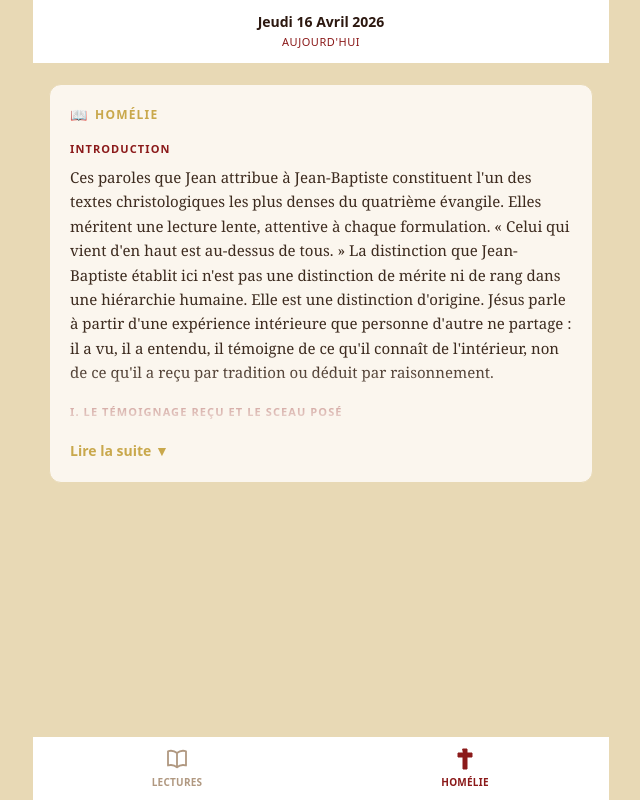
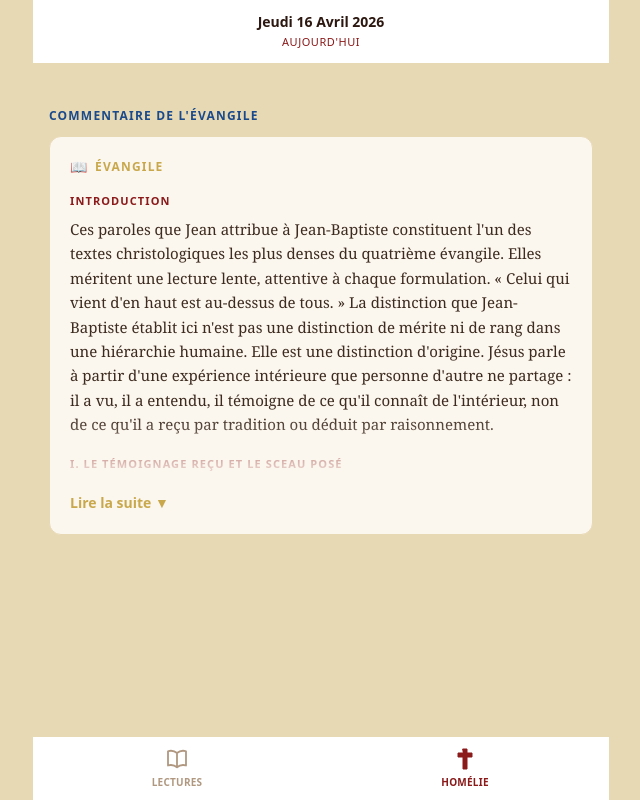
Before and after one commit to taillecrayon035-wq/hom-lia, a Next.js app: page / in a window 1280 px wide. Both pictures are taken after a click on the button "HOMÉLIE". Shown: the whole page, without its empty margins (319-959 px from the left). Built offline with nearby package versions, Linux system fonts and the light colour scheme; no server answers.

Commit message:
feat: commentaires lecture+évangile pour le 19 avril 2026 (3e dim. de Pâques)

```diff
--- a/app/api/commentaire/route.js
+++ b/app/api/commentaire/route.js
@@ -18,14 +18,23 @@ export async function GET(request) {
   }
 
   const db = loadDb();
+  const entry = db[date];
 
-  if (db[date]) {
+  if (!entry) {
+    return NextResponse.json({ error: 'Commentaire non disponible' }, { status: 404 });
+  }
+
+  // Nouveau format : { lecture: { sections }, evangile: { sections } }
+  if (entry.lecture || entry.evangile) {
     return NextResponse.json({
-      commentaire: db[date].sections
-        ? { sections: db[date].sections }
-        : db[date].commentaire,
+      lecture: entry.lecture || null,
+      evangile: entry.evangile || null,
     });
   }
 
-  return NextResponse.json({ error: 'Commentaire non disponible' }, { status: 404 });
+  // Ancien format (rétrocompatibilité)
+  return NextResponse.json({
+    evangile: entry.sections ? { sections: entry.sections } : entry.commentaire,
+    lecture: null,
+  });
 }
--- a/components/tabs/HomelieTab.js
+++ b/components/tabs/HomelieTab.js
@@ -4,58 +4,61 @@ import { formatDateFR, today } from "../../data/mockData";
 import CommentaireCard from "../CommentaireCard";
 
 export default function HomelieTab({ date }) {
-  const [commentaire, setCommentaire] = useState(null);
+  const [data, setData] = useState(null);
   const [loading, setLoading] = useState(true);
   const isToday = date === today();
 
   useEffect(() => {
     setLoading(true);
-    setCommentaire(null);
+    setData(null);
     fetch(`/api/commentaire?date=${date}`)
       .then((r) => r.json())
-      .then((data) => {
-        if (!data.error) setCommentaire(data.commentaire);
-      })
+      .then((d) => { if (!d.error) setData(d); })
       .catch(() => {})
       .finally(() => setLoading(false));
   }, [date]);
 
   return (
     <div className="flex flex-col h-full">
-      {/* Header */}
       <div className="px-5 py-3 border-b border-[#E8D9B5] bg-white">
         <div className="text-center">
-          <p className="text-sm font-semibold text-brown capitalize">
-            {formatDateFR(date)}
-          </p>
+          <p className="text-sm font-semibold text-brown capitalize">{formatDateFR(date)}</p>
           {isToday && (
-            <p className="text-[11px] uppercase tracking-wider text-cardinal font-medium mt-0.5">
-              Aujourd'hui
-            </p>
+            <p className="text-[11px] uppercase tracking-wider text-cardinal font-medium mt-0.5">Aujourd'hui</p>
           )}
         </div>
       </div>
 
-      {/* Content */}
       <div className="flex-1 overflow-y-auto px-4 py-5 pb-4">
         {loading ? (
           <div className="text-center py-20">
             <p className="text-4xl mb-4">✝</p>
             <p className="text-sm text-[#8B6A3E]">Chargement…</p>
           </div>
-        ) : commentaire ? (
-          <CommentaireCard
-            label="Homélie"
-            sections={commentaire.sections}
-            text={typeof commentaire === "string" ? commentaire : null}
-          />
+        ) : data ? (
+          <>
+            {data.lecture && (
+              <>
+                <p className="text-xs font-bold tracking-widest uppercase text-cardinal mb-3">
+                  Commentaire de la Lecture
+                </p>
+                <CommentaireCard label="Lecture" sections={data.lecture.sections} />
+              </>
+            )}
+            {data.evangile && (
+              <>
+                <p className="text-xs font-bold tracking-widest uppercase text-navy mb-3 mt-6">
+                  Commentaire de l'Évangile
+                </p>
+                <CommentaireCard label="Évangile" sections={data.evangile.sections} />
+              </>
+            )}
+          </>
         ) : (
           <div className="text-center py-20">
             <p className="text-4xl mb-4">✝</p>
             <p className="text-lg font-semibold text-brown mb-2">Pas d'homélie</p>
-            <p className="text-sm text-[#8B6A3E]">
-              L'homélie pour ce jour sera disponible prochainement.
-            </p>
+            <p className="text-sm text-[#8B6A3E]">L'homélie pour ce jour sera disponible prochainement.</p>
           </div>
         )}
       </div>
--- a/data/commentaires.json
+++ b/data/commentaires.json
@@ -1,4 +1,55 @@
 {
+  "2026-04-19": {
+    "liturgie": "3e dimanche de Pâques — Année C",
+    "lecture": {
+      "sections": [
+        {
+          "titre": "Introduction",
+          "texte": "La scène est connue dans ses grandes lignes, mais elle mérite qu'on s'y arrête avec attention, car elle dit quelque chose de décisif sur ce qu'est un témoin. Les apôtres ont déjà été arrêtés une fois. Ils ont déjà reçu l'ordre de se taire. Ils n'ont pas obéi. Ils sont donc à nouveau devant le Sanhédrin, devant ceux qui détiennent le pouvoir religieux et civil, devant ceux qui ont condamné Jésus. Et Pierre parle. Non par bravade, non par goût de la confrontation, mais parce qu'il ne voit pas comment faire autrement. C'est ce calme-là qui est saisissant dans ce texte : les apôtres ne tremblent pas. Ils répondent."
+        },
+        {
+          "titre": "Problématique",
+          "texte": "Comment témoigner de la foi quand l'autorité humaine exige le silence ? Où s'arrête l'obéissance aux institutions et où commence l'obéissance à Dieu ? La réponse de Pierre ne tombe pas du ciel comme une formule toute faite. Elle jaillit d'une expérience : il a vu le Christ ressuscité, il a reçu l'Esprit, et personne ne peut lui demander de faire comme si cela n'avait pas eu lieu."
+        },
+        {
+          "titre": "I. « Il faut obéir à Dieu plutôt qu'aux hommes » — une hiérarchie des autorités",
+          "texte": "A. Pierre ne conteste pas l'existence du Sanhédrin ni sa légitimité en tant qu'institution. Il ne prêche pas l'anarchie. Il pose simplement un principe de hiérarchie : quand les ordres humains entrent en contradiction frontale avec ce que Dieu commande, il n'y a pas matière à délibérer longtemps. Ce principe, formulé sobrement, est l'un des plus féconds de toute la tradition chrétienne. Il a nourri des générations de martyrs, de résistants, de consciences droites face à des régimes qui exigeaient l'apostasie ou la complicité.\n\nB. Ce n'est pas non plus une carte blanche à l'individualisme spirituel. Pierre ne dit pas : « Je suis libre de suivre ma conscience quoi qu'il arrive. » Il dit : « Nous sommes témoins de ce que nous avons vu. » Le témoignage est une charge extérieure, pas une opinion personnelle. Il engage. Il oblige. On ne peut pas témoigner par procuration, on ne peut pas déléguer à quelqu'un d'autre la responsabilité de dire ce qu'on a reçu. La vérité reçue exige d'être transmise, même à prix coûtant."
+        },
+        {
+          "titre": "II. La joie dans les coups — le paradoxe de la vocation chrétienne",
+          "texte": "A. Le Sanhédrin finit par les faire battre et les relâche avec une nouvelle interdiction. Et le texte dit, avec une économie de mots qui en dit long : ils repartaient « tout joyeux d'avoir été jugés dignes de subir des affronts pour le Nom ». Pas soulagés. Pas résignés. Joyeux. Il faut s'arrêter sur ce mot. La joie dont parle Luc ici n'est pas de la légèreté ni un déni de la douleur. C'est la joie d'une cohérence accomplie : ce qu'ils ont annoncé, ils le vivent maintenant dans leur chair. Ils ont suivi le Christ qui a souffert et ils rejoignent son chemin.\n\nB. Cette logique renverse les catégories ordinaires du succès et de l'échec. Pour le monde, des hommes battus et interdits de parole sont des vaincus. Pour eux, c'est une confirmation. L'Évangile est vrai non pas parce qu'il triomphe facilement, mais précisément parce qu'il coûte quelque chose à ceux qui le portent. La souffrance consentie pour la juste cause n'est pas le signe d'une erreur de calcul : elle est parfois le signe le plus éloquent qu'on tient quelque chose de précieux, quelque chose que le monde ne peut ni acheter ni confisquer."
+        },
+        {
+          "titre": "Conclusion",
+          "texte": "Ce texte ne nous demande pas tous de monter devant des tribunaux. Il nous demande quelque chose de plus discret et peut-être de plus difficile : sommes-nous prêts à assumer le coût ordinaire du témoignage ? À ne pas nous taire quand le silence serait plus confortable ? À reconnaître que la foi n'est pas une opinion parmi d'autres, mais une charge dont nous sommes comptables ? La joie des apôtres est une invitation à redécouvrir que ce qu'on porte vaut la peine d'être porté jusqu'au bout."
+        }
+      ]
+    },
+    "evangile": {
+      "sections": [
+        {
+          "titre": "Introduction",
+          "texte": "Il y a dans ce chapitre 21 de Jean quelque chose d'unique dans les évangiles : une scène de restauration. Non pas une réhabilitation publique, non pas un discours solennel, mais un repas sur le rivage, du pain et du poisson sur des braises, et une question répétée trois fois. Trois fois Pierre avait renié. Trois fois Jésus demande. La symétrie n'est pas un hasard littéraire : c'est une théologie de la miséricorde mise en forme narrative. Jean nous montre ici comment Dieu ne laisse pas le dernier mot à la trahison."
+        },
+        {
+          "titre": "Problématique",
+          "texte": "Comment l'amour ressuscité triomphe-t-il du reniement ? Et plus profondément : comment une blessure infligée à la relation peut-elle être non seulement guérie, mais transformée en vocation ? L'évangile de ce dimanche nous propose une réponse à travers deux mouvements distincts : la révélation discrète du Ressuscité dans le creux du quotidien, puis la restauration personnelle de Pierre par une triple déclaration d'amour."
+        },
+        {
+          "titre": "I. Le Ressuscité au bord de l'eau — une révélation dans le creux du quotidien",
+          "texte": "A. Les disciples sont revenus à leurs filets. Ce retour à la vie ordinaire après les apparitions pascales n'est pas un abandon de la foi : c'est le signe que la vie doit continuer, que le corps a besoin de ses gestes familiers, que la foi n'abolit pas le quotidien mais doit s'y inscrire. Ils pêchent toute la nuit et ne prennent rien. L'effort est réel, la nuit est longue, le résultat est vide. Et c'est dans cet état d'épuisement et d'échec que la voix s'élève du rivage.\n\nB. Jésus n'apparaît pas dans une nuée de gloire. Il est là, debout sur la rive, et ils ne le reconnaissent pas d'abord. C'est par le signe — la pêche miraculeuse, l'abondance soudaine là où il n'y avait rien — que Jean dit à Pierre : « C'est le Seigneur. » Et Pierre, fidèle à lui-même, n'attend pas d'être arrivé pour se jeter à l'eau. Il précède la barque. Cette scène dit quelque chose d'essentiel : la foi ne se déduit pas seulement par le raisonnement, elle se reconnaît aussi dans la surabondance inattendue, dans le don qui surgit là où nos forces ont échoué."
+        },
+        {
+          "titre": "II. « Simon, m'aimes-tu ? » — la restauration par la miséricorde",
+          "texte": "A. Le repas préparé à l'avance est lui-même un signe. Jésus n'a pas attendu les disciples. Le feu est allumé, le pain est là, le poisson grille. Avant leur arrivée, avant qu'ils apportent leur pêche, la table est mise. Cette anticipation dit quelque chose de la grâce : elle précède nos mérites, elle prépare ce dont nous aurons besoin avant même que nous sachions que nous en aurons besoin. Puis vient la triple question. « Simon, fils de Jean, m'aimes-tu ? » Trois fois, comme trois fois il y avait eu un reniement autour d'un autre feu, dans la nuit de la Passion.\n\nB. Pierre est blessé que Jésus lui pose la question pour la troisième fois. Cette blessure est précieuse : elle prouve que Pierre comprend ce qui se passe, qu'il mesure le poids de la symétrie. Et pourtant il répond : « Seigneur, tu sais tout ; tu sais que je t'aime. » Ce n'est pas une confession triomphante. C'est une confession humble, qui s'en remet au regard de Jésus plutôt qu'à sa propre évaluation. Et à chaque réponse, Jésus lui confie un troupeau : pais mes agneaux, pais mes brebis. L'amour restauré ne se referme pas sur lui-même : il devient mission. La miséricorde reçue transforme Pierre en berger."
+        },
+        {
+          "titre": "Conclusion",
+          "texte": "Ce texte nous donne une image de Dieu qui ne ressemble pas toujours à celle que nous portons. Un Dieu qui prépare le repas avant notre arrivée. Un Dieu qui ne rappelle pas le reniement pour humilier, mais pour guérir. Un Dieu qui pose la même question trois fois non par insistance blessante, mais parce que la guérison d'une blessure triple demande trois touches de grâce. Et qui, à la fin, ne dit pas : « Tu es pardonné, tu peux partir. » Il dit : « Suis-moi. » La restauration n'est pas un retour à l'état antérieur. Elle est une nouvelle naissance pour la mission."
+        }
+      ]
+    }
+  },
   "2026-04-10": {
     "liturgie": "Vendredi dans l'Octave de Pâques",
     "sections": [
```
